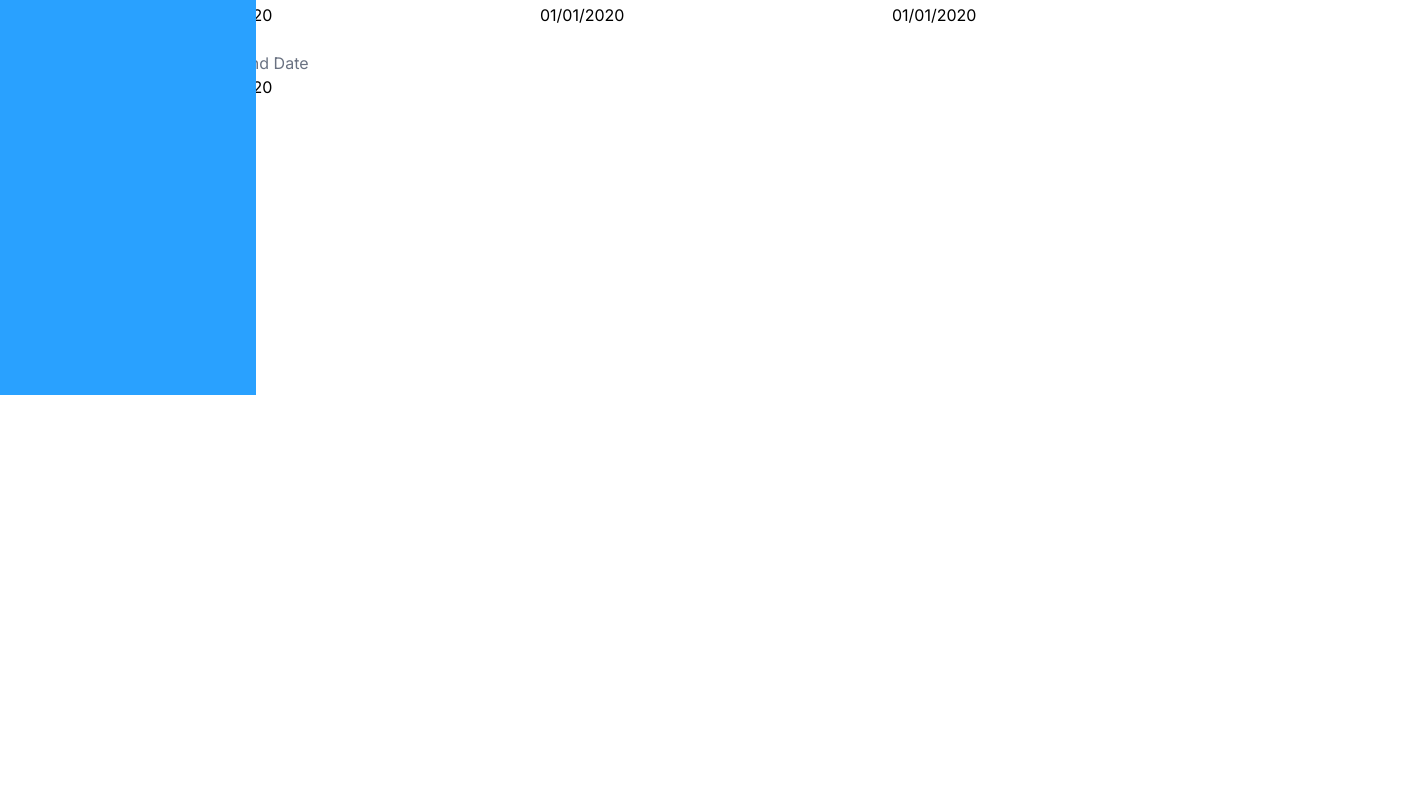
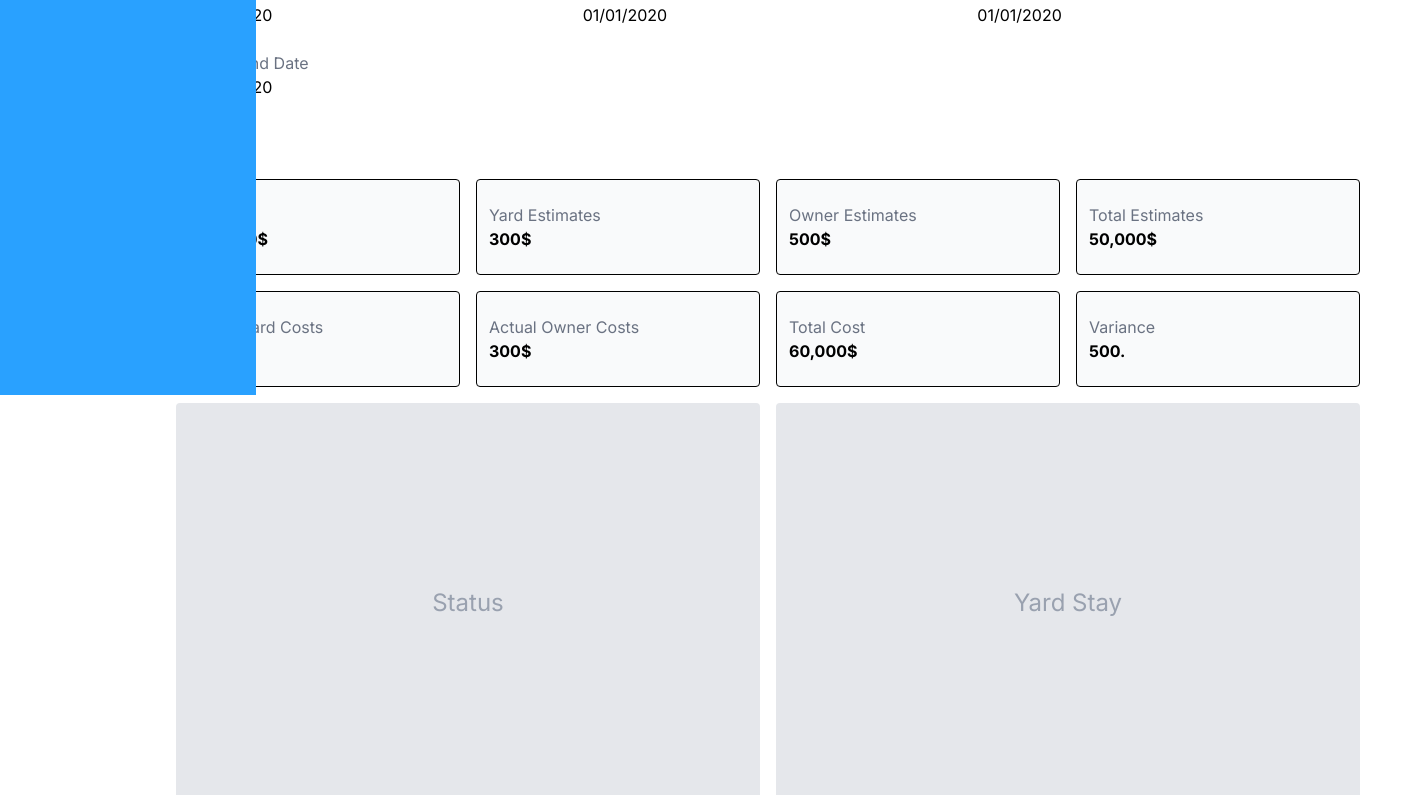
Before and after one commit to akhdanfarrosrenoldi/Limin_react, a React (Vite) app: page / in a window 1280 px wide. Shown: the part 405-1200 px from the top of the page, 1408 px wide, since content can reach past the window. Before the commit the page ends 800 px from the top, so only its background shows below. Built offline with nearby package versions, Linux system fonts and the light colour scheme.

Commit message:
feat: add Summary component and update App layout for better display

```diff
--- a/index.html
+++ b/index.html
@@ -10,7 +10,7 @@
       href="https://fonts.googleapis.com/css2?family=Inter:ital,opsz,wght@0,14..32,100..900;1,14..32,100..900&display=swap"
       rel="stylesheet"
     />
-    <title>Dry Dock</title>
+    <title>Dry Dock - Akhdan FR</title>
   </head>
   <body class="bg-white text-black">
     <div id="root"></div>
--- a/src/App.jsx
+++ b/src/App.jsx
@@ -1,15 +1,15 @@
 function App() {
   return (
     <>
-      <div class="ml-32">
-        <div class="p-12">
-          <div class="h-28 mb-4 bg-[#29a1ff]">
-            <div class="px-3 py-5">
+      <div class="ml-32 w-full">
+        <div class="p-12 ">
+          <div class="h-28 mb-4 flex items-center justify-between px-3 py-5 bg-[#29a1ff]">
+            <div>
               <p class="text-xs font-semibold text-white">OCEAN STAR</p>
               <p class="text-2xl font-semibold text-white">SEPT2020/DD1</p>
               <p class="text-sm text-[#cce9ff]">DD Required change BWT</p>
             </div>
-            <div class="fixed right-50 top-21">
+            <div>
               <button class="bg-white hover:bg-gray-200 text-[#29a1ff] text-sm py-2 px-4 rounded">
                 Start Dry Dock
               </button>
--- /dev/null
+++ b/src/layouts/Summary.jsx
@@ -0,0 +1,58 @@
+const Summary = () => {
+  return (
+    <>
+      <div class="ml-32 w-full -mt-10">
+        <div class="p-12 ">
+          <div class="grid grid-cols-4 gap-4 mb-4">
+            <div class="flex flex-col justify-center rounded-sm border bg-gray-50 h-24">
+              <p class="text-gray-500 px-3">Budget</p>
+              <p class="px-3 font-bold">200,000$</p>{" "}
+            </div>
+            <div class="flex flex-col justify-center rounded-sm border bg-gray-50 h-24">
+              <p class="text-gray-500 px-3">Yard Estimates</p>
+              <p class="px-3 font-bold"> 300$</p>{" "}
+            </div>
+            <div class="flex flex-col justify-center rounded-sm border bg-gray-50 h-24">
+              <p class="text-gray-500 px-3">Owner Estimates</p>
+              <p class="px-3 font-bold">500$</p>{" "}
+            </div>
+            <div class="flex flex-col justify-center rounded-sm border bg-gray-50 h-24">
+              <p class="text-gray-500 px-3">Total Estimates</p>
+              <p class="px-3 font-bold">50,000$</p>{" "}
+            </div>
+          </div>
+
+          <div class="grid grid-cols-4 gap-4 mb-4">
+            <div class="flex flex-col justify-center rounded-sm border bg-gray-50 h-24">
+              <p class="text-gray-500 px-3">Actual Yard Costs</p>
+              <p class="px-3 font-bold">400$</p>{" "}
+            </div>
+            <div class="flex flex-col justify-center rounded-sm border bg-gray-50 h-24">
+              <p class="text-gray-500 px-3">Actual Owner Costs</p>
+              <p class="px-3 font-bold">300$</p>{" "}
+            </div>
+            <div class="flex flex-col justify-center rounded-sm border bg-gray-50 h-24">
+              <p class="text-gray-500 px-3">Total Cost</p>
+              <p class="px-3 font-bold">60,000$</p>{" "}
+            </div>
+            <div class="flex flex-col justify-center rounded-sm border bg-gray-50 h-24">
+              <p class="text-gray-500 px-3">Variance</p>
+              <p class="px-3 font-bold">500.</p>{" "}
+            </div>
+          </div>
+
+          <div class="grid grid-cols-2 gap-4 mb-4">
+            <div class="flex items-center justify-center rounded-sm bg-gray-200 h-100">
+              <p class="text-2xl text-gray-400 dark:text-gray-500">Status</p>
+            </div>
+            <div class="flex items-center justify-center rounded-sm bg-gray-200 h-100">
+              <p class="text-2xl text-gray-400 dark:text-gray-500">Yard Stay</p>
+            </div>
+          </div>
+        </div>
+      </div>
+    </>
+  );
+};
+
+export default Summary;
--- a/src/main.jsx
+++ b/src/main.jsx
@@ -3,12 +3,14 @@ import { createRoot } from "react-dom/client";
 import "./index.css";
 import App from "./App.jsx";
 import Navbar from "./components/Navbar.jsx";
+import Summary from "./layouts/Summary.jsx";
 
 createRoot(document.getElementById("root")).render(
   <StrictMode>
     <div className="container mx-auto">
       <Navbar />
       <App />
+      <Summary />
     </div>
   </StrictMode>
 );
```
